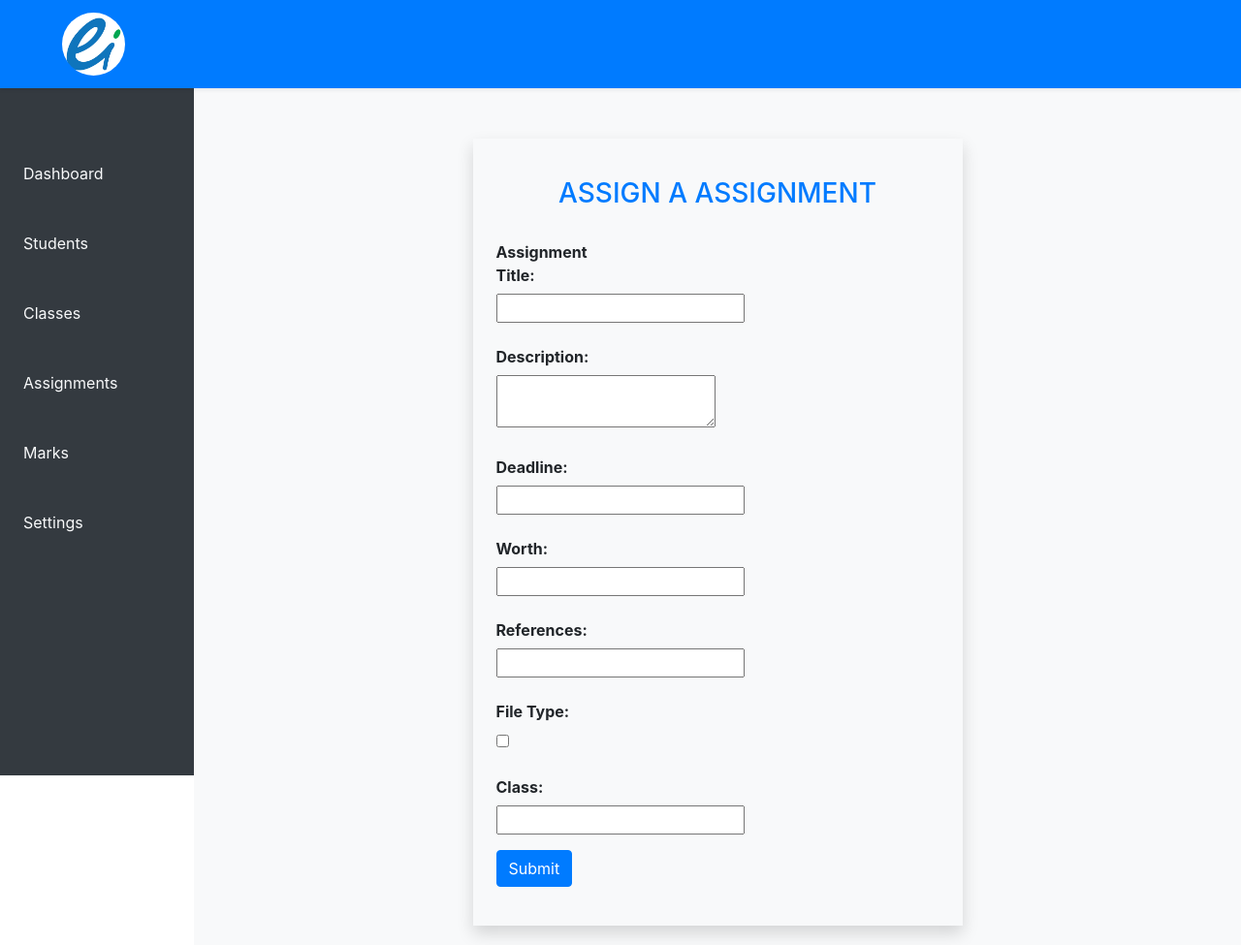
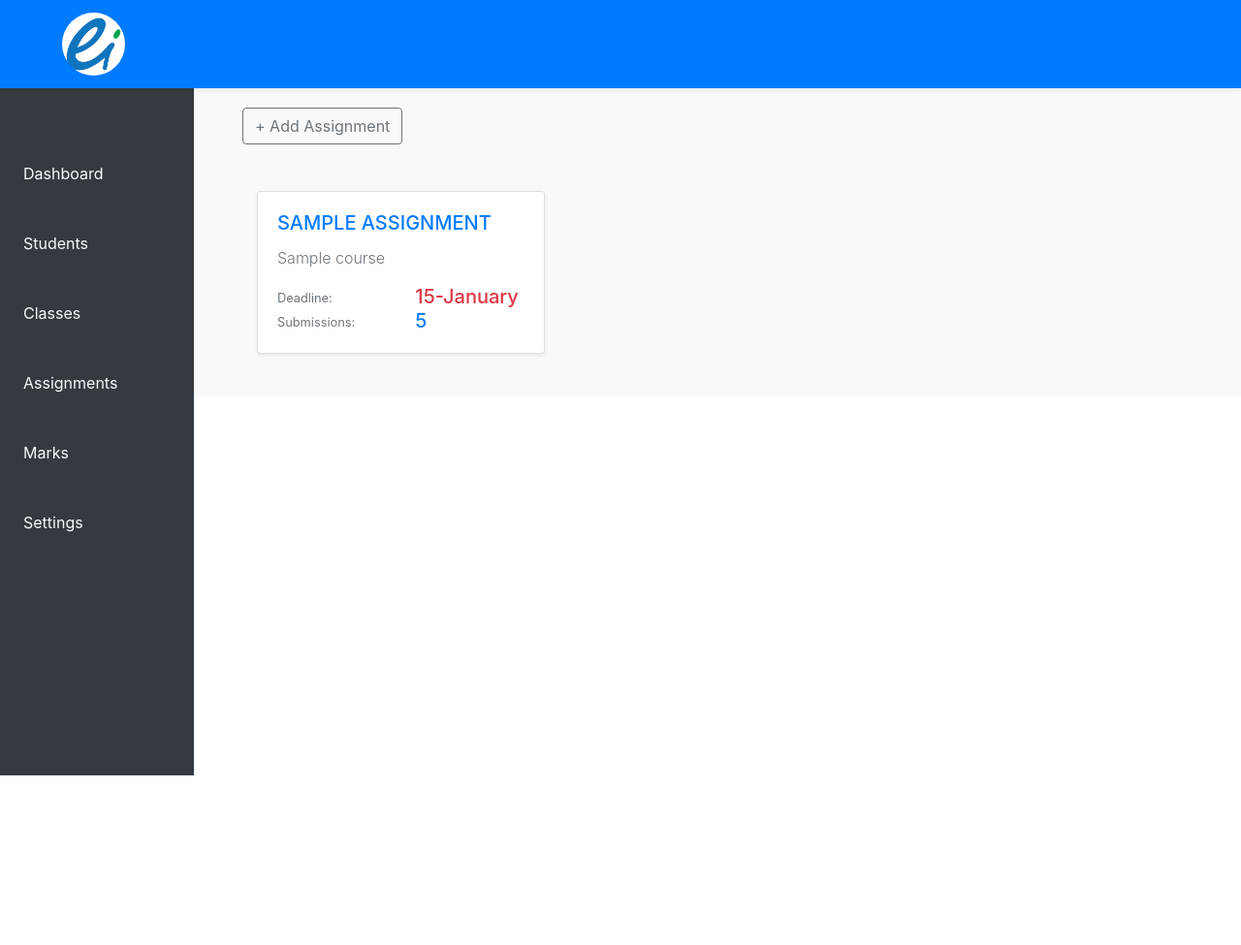
Before and after one commit to Riwaj9786/advanced_sms, a Django app: template templates/staff/assignment.html in a window 1280 px wide. Shown: the whole page at 97% size. After the commit the page ends 800 px from the top, so only its background shows below. Run offline with Django 3.2, Linux system fonts and the light colour scheme; the template is opened without the code that fills it: most values are stand-ins (such as "Sample title", 1, 10 or a date in 2020); form fields are guessed from the names that the template uses; some libraries are stand-ins or nearby versions.

Commit message:
Added Assignment Portal

```diff
--- a/student/models.py
+++ b/student/models.py
@@ -120,10 +120,10 @@ class Assignment(models.Model):
     research_links = models.JSONField(blank=True, null=True)  # This field can store a list of URLs
     accepted_file_type = models.CharField(max_length=10, choices=ACCEPTED_FILE_TYPES)
     assigned_class = models.ForeignKey(ProgramCourse, on_delete=models.CASCADE, related_name='assignments')
+    created_by = models.ForeignKey(User, null=True, on_delete=models.CASCADE)
 
     def __str__(self):
         return self.title
-
 
 
 # Model for Submission
--- a/templates/staff/assignment.html
+++ b/templates/staff/assignment.html
@@ -4,61 +4,124 @@
 {% load static %}
 
 {% block assignment %}
+<div class="container flex">
 
+    <!-- Trigger button to open the modal -->
+    <button type="button" class="btn mt-3 btn-outline-secondary" data-bs-toggle="modal"
+        data-bs-target="#addAssignmentModal">
+        <span aria-hidden="true">+ Add Assignment</span>
+    </button>
 
-<div class="container-fluid col-md-6 mt-5 shadow p-4">
-    <h3 class="text-uppercase text-primary text-center py-3">
-        Assign a Assignment
-    </h3>
-    <form method="post">
+    <!-- Bootstrap modal -->
+    <div class="modal fade" id="addAssignmentModal" tabindex="-1" aria-labelledby="addAssignmentModalLabel"
+        aria-hidden="true">
+        <div class="modal-dialog">
+            <div class="modal-content">
+                <div class="modal-header">
+                    <h5 class="modal-title text-primary text-uppercase" id="addAssignmentModalLabel">Assign an
+                        Assignment</h5>
+                    <button type="button" class="btn-close" data-bs-dismiss="modal" aria-label="Close"></button>
+                </div>
+                <div class="modal-body">
+                    <!-- Assignment form -->
+                    <form id="assignmentForm" method="POST">
                         {% csrf_token %}
                         <div class="mb-3 row">
-            <label class="col-sm-4 col-form-label font-weight-bold" for="id_title">Assignment Title:</label>
-            <div class="col-sm-12">
+                            <label class="col-sm-4 col-form-label font-weight-bold" for="id_title">Assignment
+                                Title:</label>
+                            <div class="col-sm-8">
                                 {{ form.title }}
                             </div>
                         </div>
                         <div class="mb-3 row">
-            <label class="col-sm-4 col-form-label font-weight-bold" for="id_description">Description:</label>
-            <div class="col-sm-12">
+                            <label class="col-sm-4 col-form-label font-weight-bold"
+                                for="id_description">Description:</label>
+                            <div class="col-sm-8">
                                 {{ form.description }}
                             </div>
                         </div>
                         <div class="mb-3 row">
                             <label class="col-sm-4 col-form-label font-weight-bold" for="id_deadline">Deadline:</label>
-            <div class="col-sm-12">
+                            <div class="col-sm-8">
                                 {{ form.deadline }}
                             </div>
                         </div>
                         <div class="mb-3 row">
                             <label class="col-sm-4 col-form-label font-weight-bold" for="id_worth">Worth:</label>
-            <div class="col-sm-12">
+                            <div class="col-sm-8">
                                 {{ form.worth }}
                             </div>
                         </div>
                         <div class="mb-3 row">
-            <label class="col-sm-4 col-form-label font-weight-bold" for="id_research_links">References:</label>
-            <div class="col-sm-12">
+                            <label class="col-sm-4 col-form-label font-weight-bold"
+                                for="id_research_links">References:</label>
+                            <div class="col-sm-8">
                                 {{ form.research_links }}
                             </div>
                         </div>
                         <div class="mb-3 row">
-            <label class="col-sm-4 col-form-label font-weight-bold" for="id_accepted_file_type">File Type:</label>
-            <div class="col-sm-12">
+                            <label class="col-sm-4 col-form-label font-weight-bold" for="id_accepted_file_type">File
+                                Type:</label>
+                            <div class="col-sm-8">
                                 {{ form.accepted_file_type }}
                             </div>
                         </div>
                         <div class="mb-3 row">
-            <label class="col-sm-4 col-form-label font-weight-bold" for="id_assigned_class">Class:</label>
-            <div class="col-sm-12">
+                            <label class="col-sm-4 col-form-label font-weight-bold"
+                                for="id_assigned_class">Class:</label>
+                            <div class="col-sm-8">
                                 {{ form.assigned_class }}
-            </div>
-        </div>
-        <div class="mb-3 row">
-            <div class="col-sm-12 justify-content-end">
-                <button type="submit" class="btn btn-primary">Submit</button>
                             </div>
                         </div>
                     </form>
                 </div>
+                <div class="modal-footer">
+                    <button type="button" class="btn btn-secondary" data-bs-dismiss="modal">Close</button>
+                    <button type="submit" form="assignmentForm" class="btn btn-primary">Submit</button>
+                </div>
+            </div>
+        </div>
+    </div>
+
+
+    <div class="container mt-5">
+        <div class="row justify-content-start">
+            <div class="col-md-12">
+                <div class="row g-4">
+                    {% for assignment in assignments %}
+                    <div class="col-md-4 mb-4">
+                        <div class="card shadow-sm">
+                            <div class="card-body">
+                                <h5 class="card-title text-uppercase text-primary">{{ assignment.title }}</h5>
+                                <p class="card-text text-secondary text-xs fw-light">{{ assignment.assigned_class.course}}</p>
+                                <div class="row">
+                                    <div class="col-sm-6">
+                                        <p class="card-text"><span class="small text-muted">Deadline:</span></p>
+                                    </div>
+                                    <div class="col-sm-6">
+                                        <p class="card-text">
+                                            <span class="h5 text-danger">
+                                                {{ assignment.deadline|date:"d-F" }}
+                                            </span>
+                                        </p>
+                                    </div>
+                                </div>
+                                <div class="row">
+                                    <div class="col-sm-6">
+                                        <p class="card-text"><span class="small text-muted">Submissions:</span></p>
+                                    </div>
+                                    <div class="col-sm-6">
+                                        <p class="card-text"><span class="h5 text-primary">5</span></p>
+                                    </div>
+                                </div>
+                            </div>
+                        </div>
+                    </div>
+                    {% endfor %}
+                </div>
+            </div>
+        </div>
+    </div>
+</div>
+
 {% endblock %}
--- a/templates/staff/index.html
+++ b/templates/staff/index.html
@@ -6,6 +6,7 @@
     <meta name="viewport" content="width=device-width, initial-scale=1.0">
     <title>Edu-Ikshya</title>
     <!-- Bootstrap CSS -->
+    <link href="https://cdn.jsdelivr.net/npm/bootstrap@5.3.0/dist/css/bootstrap.min.css" rel="stylesheet">
     <link href="https://stackpath.bootstrapcdn.com/bootstrap/4.5.2/css/bootstrap.min.css" rel="stylesheet">
     <link rel="stylesheet" href="https://cdnjs.cloudflare.com/ajax/libs/font-awesome/5.15.4/css/all.min.css">
     <style>
@@ -38,9 +39,6 @@
             width: calc(100% - 200px);
         }
 
-        .nav-link:hover {
-            font-weight: bold;
-        }
 
         .no-underline a {
             text-decoration: none;
@@ -65,7 +63,10 @@
             {% if user.is_authenticated %}
             <ul class="navbar-nav">
                 <li class="nav-item">
-                    <a class="nav-link text-white mx-5" href="{% url 'students:logout' %}">Logout</a>
+                    <p class="nav-link text-white mx-2 p-3">Welcome {{user}}</p>
+                </li>
+                <li class="nav-item">
+                    <a class="nav-link text-white mx-2 p-3" href="{% url 'students:logout' %}">Logout</a>
                 </li>
             </ul>
             {% endif %}
@@ -109,5 +110,6 @@
     <script src="https://code.jquery.com/jquery-3.5.1.slim.min.js"></script>
     <script src="https://cdn.jsdelivr.net/npm/@popperjs/core@2.5.2/dist/umd/popper.min.js"></script>
     <script src="https://stackpath.bootstrapcdn.com/bootstrap/4.5.2/js/bootstrap.min.js"></script>
+    <script src="https://cdn.jsdelivr.net/npm/bootstrap@5.3.0/dist/js/bootstrap.bundle.min.js"></script>
 </body>
 </html>
```
Also changed, not shown: student/views.py (+15 -2 lines), db.sqlite3, student/migrations/0007_assignment_created_by.py (added). Lines whose indentation alone changed are shown as unchanged.
